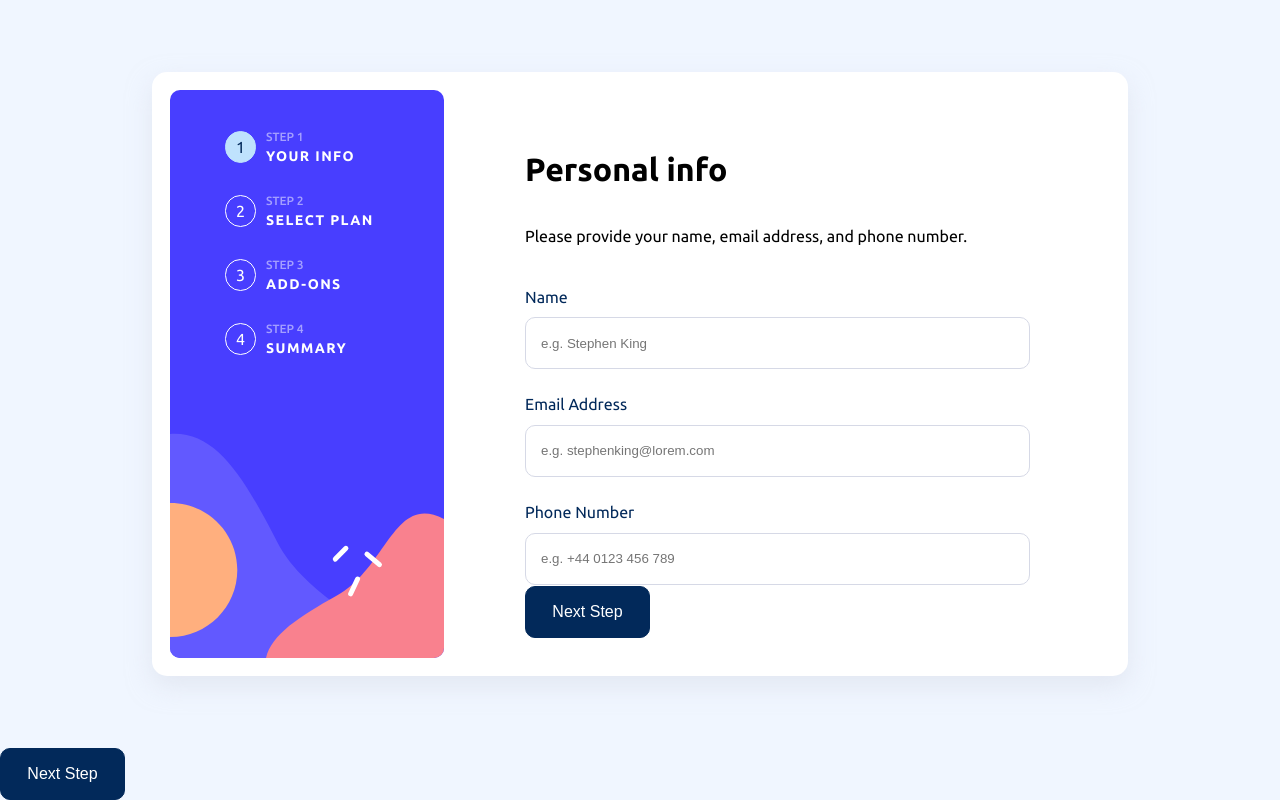
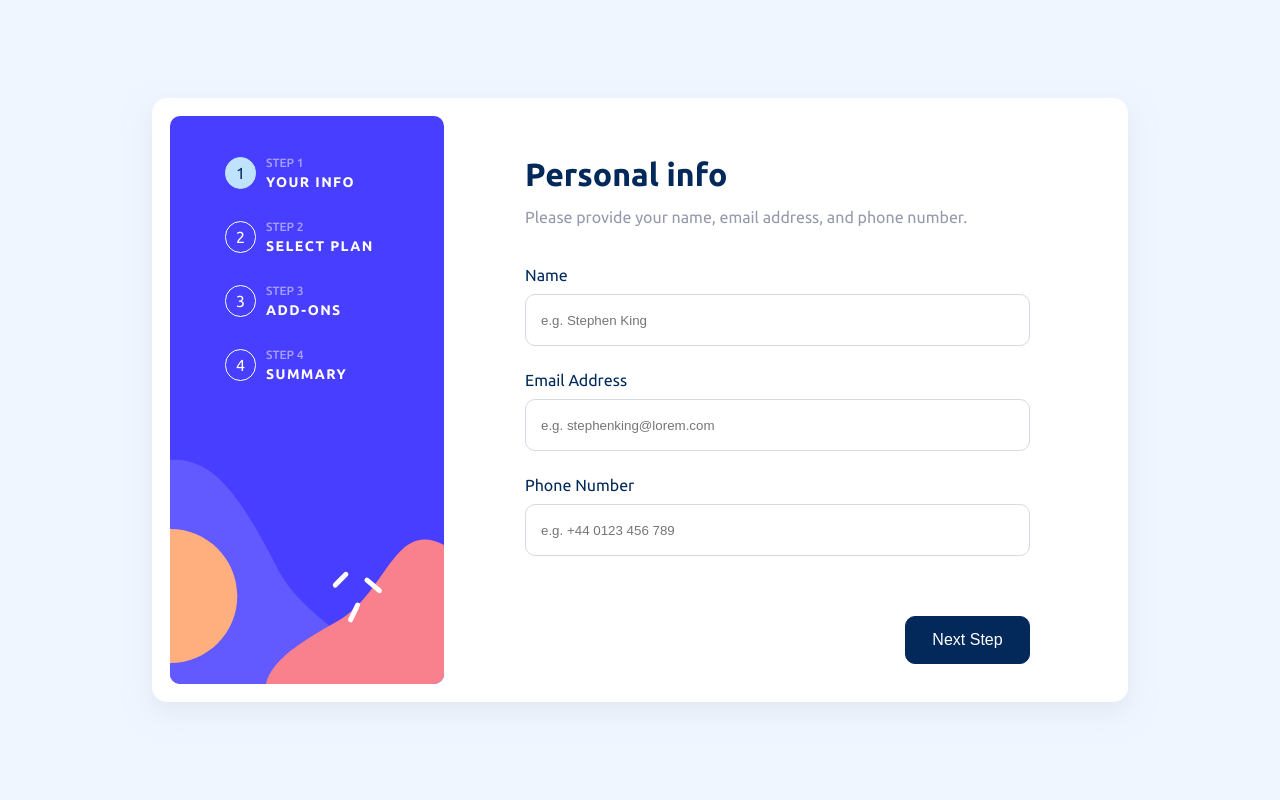
Before and after one commit to siccoo/clan-fe-test, a React (Create React App) app in the folder multi-step-form/: page / in a window 1280 px wide. Built offline with nearby package versions, Linux system fonts and the light colour scheme; the HTML template or start-up script is replaced by a standard one.

Commit message:
updates on StepOne

```diff
--- a/multi-step-form/src/index.css
+++ b/multi-step-form/src/index.css
@@ -120,12 +120,12 @@ body {
   display: flex;
 }
 
-.stepHeader {
+.step1Header {
   color: var(--marine_blue);
   margin: 0;
 }
 
-.stepSubText {
+.step1SubText {
   color: var(--cool_gray);
   margin-bottom: 15px;
   margin-top: 15px;
@@ -211,15 +211,93 @@ input:-webkit-autofill:active {
   border: 1px solid var(--success_green);
 }
 
+/******************************************/
+
+.desktopBtnContainer {
+  margin-top: auto;
+  display: flex;
+  justify-content: space-between;
+}
+
+.desktopBackBtn,
+.mobileBackBtn {
+  background-color: transparent;
+  border: none;
+  font-size: 16px;
+  color: var(--cool_gray);
+  cursor: pointer;
+  font-weight: 500;
+}
+
+.desktopBackBtn:hover,
+.mobileBackBtn:hover {
+  color: var(--marine_blue);
+}
+
+.desktopBackBtn {
+  font-size: 16px;
+}
+
+.mobileBackBtn {
+  font-size: 14px;
+}
+
+.mobileNextStepBtn,
+.mobileConfirmBtn {
+  display: block;
+  margin-top: 0;
+  margin-bottom: 0;
+  margin-right: 30px;
+  font-size: 14px;
+}
+
 .desktopNextStepBtn,
-.mobileNextStepBtn {
+.mobileNextStepBtn,
+.desktopConfirmBtn,
+.mobileConfirmBtn {
   color: var(--white);
   border-radius: 10px;
   cursor: pointer;
   font-size: 16px;
   font-weight: 500;
+}
+
+.desktopNextStepBtn,
+.mobileNextStepBtn {
   background-color: var(--marine_blue);
   border: 1px solid var(--marine_blue);
-  padding: 16px;
+}
+
+.desktopNextStepBtn:hover,
+.mobileNextStepBtn:hover {
+  background-color: #02295ad9;
+  border: 1px solid #02295ad9;
+}
+
+.desktopConfirmBtn,
+.mobileConfirmBtn {
+  background-color: var(--purplish_blue);
+  border: 1px solid var(--purplish_blue);
+}
+
+.desktopConfirmBtn:hover,
+.mobileConfirmBtn:hover {
+  background-color: #473dff99;
+  border: 1px solid #473dff99;
+}
+
+.desktopNextStepBtn,
+.desktopConfirmBtn {
+  height: 48px;
   width: 125px;
 }
+
+.mobileNextStepBtn,
+.mobileConfirmBtn {
+  height: 40px;
+  padding: 0 15px;
+}
+
+.mobileBottomBar {
+  display: none;
+}
--- a/multi-step-form/src/pages/StepOne/index.jsx
+++ b/multi-step-form/src/pages/StepOne/index.jsx
@@ -82,11 +82,15 @@ const StepOne = () => {
               placeholder="e.g. +44 0123 456 789"
             ></input>
 
-            <button className="desktopNextStepBtn">Next Step</button>
+            <div className="desktopBtnContainer">
+              <span></span>
+              <button className="desktopNextStepBtn">Next Step</button>
+            </div>
           </div>
         </div>
       </div>
       <div className="mobileBottomBar">
+        <span></span>
         <button className="mobileNextStepBtn">Next Step</button>
       </div>
     </>
```
